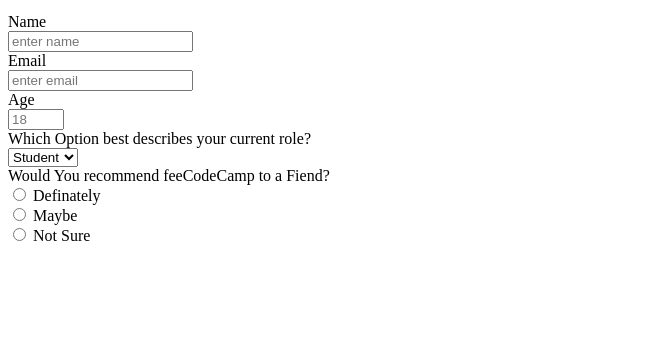
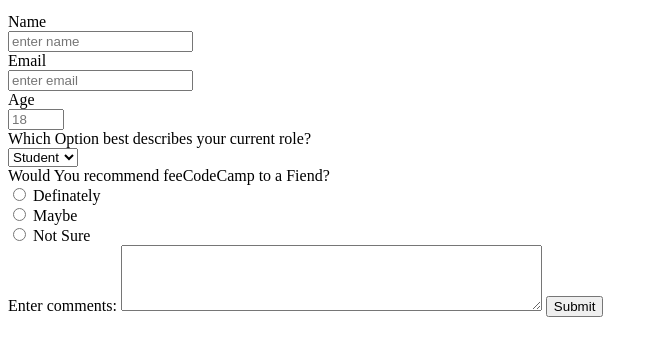
Before and after one commit to roniy68/ahrony-stev-html-css, a plain HTML site: page index.html in a window 1280 px wide. Shown: the part 101-456 px from the top of the page, without its empty margins (0-658 px from the left). Drawn offline with Linux system fonts and the light colour scheme.

Commit message:
Update index.html

```diff
--- a/index.html
+++ b/index.html
@@ -59,6 +59,11 @@
 
         <input type="radio" id="radio" name="notsure" value="notsure" />
         <label>Not Sure</label><br />
+        <label for="textarea">Enter comments:</label>
+
+        <textarea id="textarea" name="textarea" rows="4" cols="50">
+        </textarea>
+        <button type="submit" value="Submit">Submit</button>
       </form>
     </div>
   </body>
```
